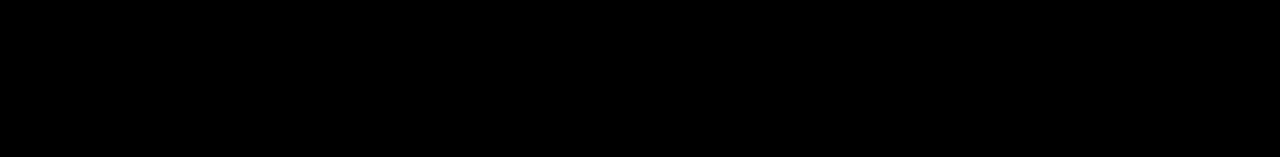
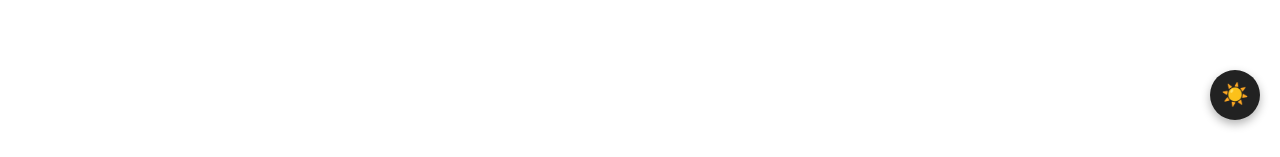
Before and after one commit to stanleyamo/portfolio, a React (Vite) app: page / in a window 1280 px wide. Shown: the part 660-817 px from the top of the page. Built offline with nearby package versions, Linux system fonts and the light colour scheme.

Commit message:
dark/light

```diff
--- a/src/component/Navbar/Navbar.css
+++ b/src/component/Navbar/Navbar.css
@@ -33,3 +33,30 @@
     border: 2px solid #b923e1; /* outline keeps shape */
     transform: scale(1.05);
 }
+.nav-connect:active {}
+.dark-mode-btn {
+    position: fixed;
+    bottom: 20px;
+    right: 20px;
+    background-color: #222;
+    color: #fff;
+    border: none;
+    border-radius: 50%;
+    width: 50px;
+    height: 50px;
+    font-size: 22px;
+    cursor: pointer;
+    box-shadow: 0 4px 10px rgba(0, 0, 0, 0.3);
+    transition: background-color 0.3s, transform 0.2s;
+    z-index: 1000;
+}
+
+.dark-mode-btn:hover {
+    background-color: #444;
+    transform: scale(1.1);
+}
+
+body.dark-mode .dark-mode-btn {
+    background-color: #f5f5f5;
+    color: #111;
+}
--- a/src/component/Navbar/Navbar.jsx
+++ b/src/component/Navbar/Navbar.jsx
@@ -1,7 +1,14 @@
-import React from 'react';
+import React, { useState, useEffect} from 'react';
+import Switch from "react-switch";
 import './Navbar.css'
 
 const Navbar = () => {
+    const [darkMode, setDarkMode] = useState(false);
+
+    useEffect(() => {
+        document.body.classList.toggle("dark-mode", darkMode);
+    }, [darkMode]);
+
     return (
         <div className="navbar">
             <img src="" alt="logo"/>
@@ -17,8 +24,14 @@
                 <a href="#" className="nav-connect">
                     Connect With Me
                 </a>
+
+                <button
+                    className="dark-mode-btn"
+                    onClick={() => setDarkMode(!darkMode)}
+                >
+                    {darkMode ? "🌙" : "☀️"}
+                </button>
             </div>
-
         </div>
     );
 };
--- a/src/index.css
+++ b/src/index.css
@@ -5,7 +5,14 @@
 
 body{
     height: 100vh;
-    background: #000;
-    color: #fff;
+    background: #fff;
+    color: #000000;
     font-family: 'outfit', sans-serif;
+    transition: background-color 0.5s ease, color 0.5s ease;
 }
+
+body.dark-mode {
+    background-color: #121212;
+    color: #e0e0e0;
+    transition: background-color 0.4s, color 0.4s;
+}
```
Also changed, not shown: package.json (+6 -1 lines), 1 other file (tests, documents, lock files or other folders).
